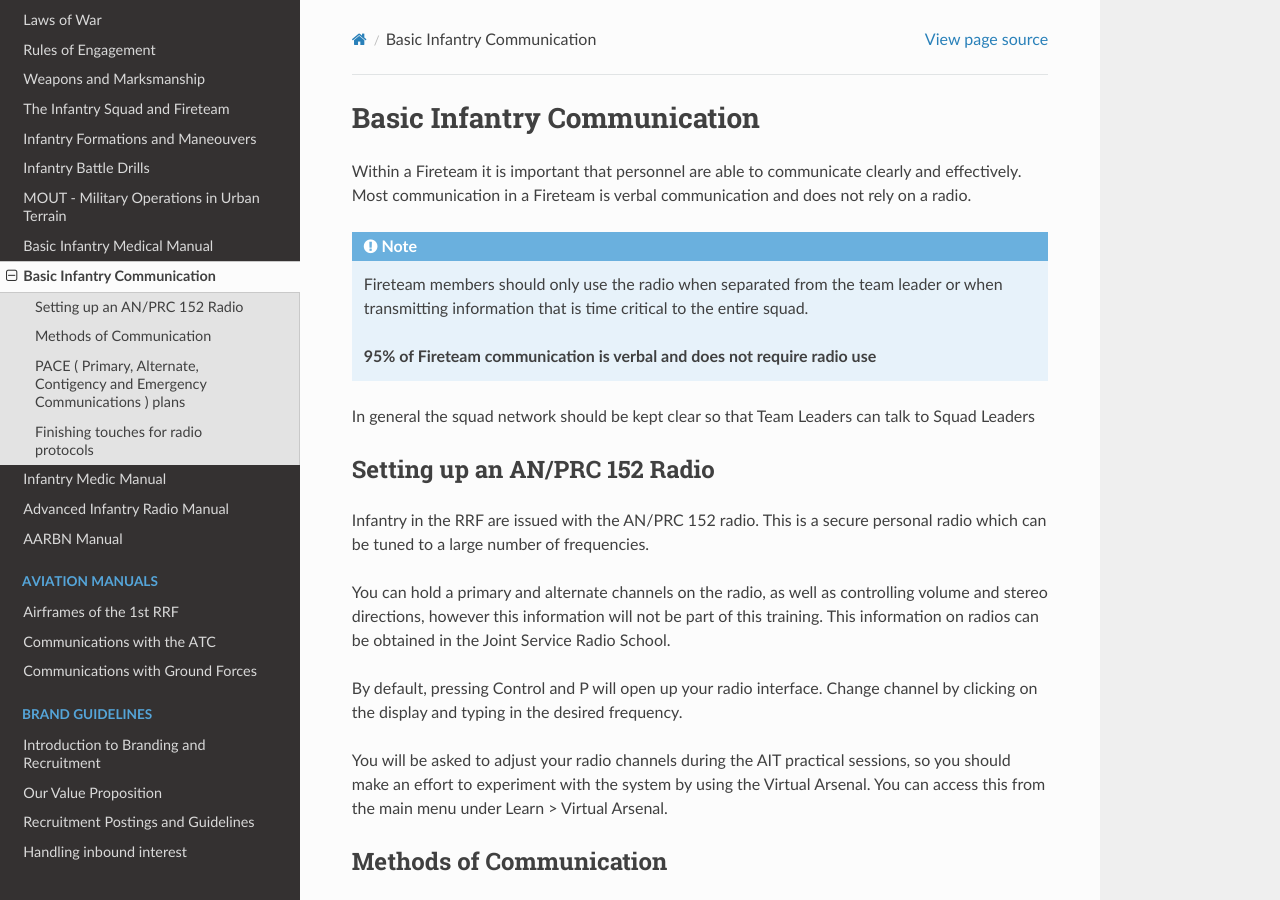
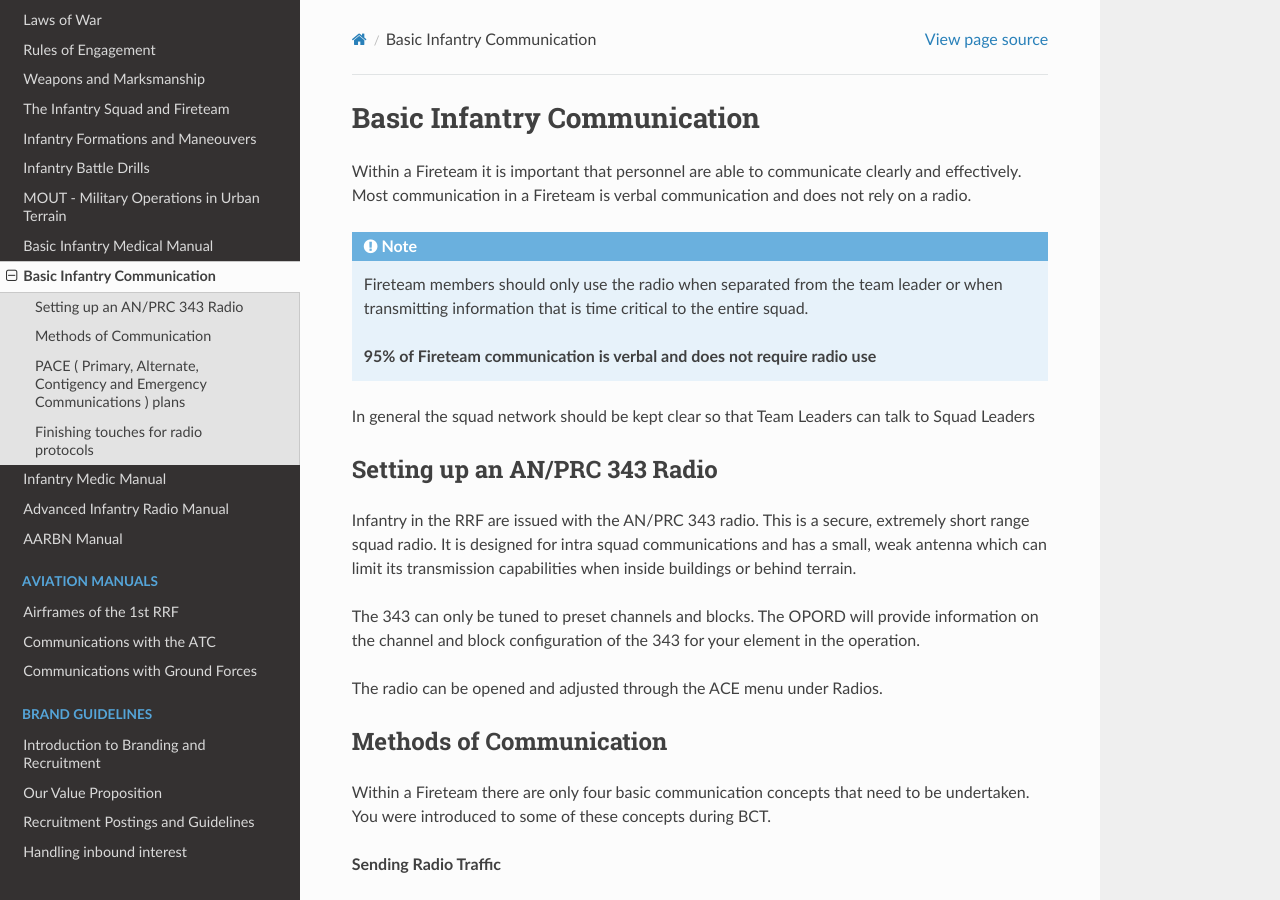
Before and after one commit to 1st-rapid-response-force/Training-Programs, a Sphinx documentation site: the page built from docs/source/infantry/basic_communication.rst, in a window 1280 px wide and 900 px high. Built offline with Sphinx 7.4.7 and the Read the Docs theme 2.0.0, drawn with Linux system fonts in a browser that asks for light colours; formulas are drawn with MathJax 3.

Commit message:
Update the radio section to the 343

```diff
--- a/docs/source/infantry/basic_communication.rst
+++ b/docs/source/infantry/basic_communication.rst
@@ -10,16 +10,14 @@ Within a Fireteam it is important that personnel are able to communicate clearly
 
 In general the squad network should be kept clear so that Team Leaders can talk to Squad Leaders
 
-Setting up an AN/PRC 152 Radio
+Setting up an AN/PRC 343 Radio
 -------------------------------
 
-Infantry in the RRF are issued with the AN/PRC 152 radio. This is a secure personal radio which can be tuned to a large number of frequencies.
+Infantry in the RRF are issued with the AN/PRC 343 radio. This is a secure, extremely short range squad radio. It is designed for intra squad communications and has a small, weak antenna which can limit its transmission capabilities when inside buildings or behind terrain.
 
-You can hold a primary and alternate channels on the radio, as well as controlling volume and stereo directions, however this information will not be part of this training. This information on radios can be obtained in the Joint Service Radio School.
+The 343 can only be tuned to preset channels and blocks. The OPORD will provide information on the channel and block configuration of the 343 for your element in the operation.
 
-By default, pressing Control and P will open up your radio interface. Change channel by clicking on the display and typing in the desired frequency.
-
-You will be asked to adjust your radio channels during the AIT practical sessions, so you should make an effort to experiment with the system by using the Virtual Arsenal. You can access this from the main menu under Learn \> Virtual Arsenal.
+The radio can be opened and adjusted through the ACE menu under Radios.
 
 Methods of Communication
 -------------------------
```
